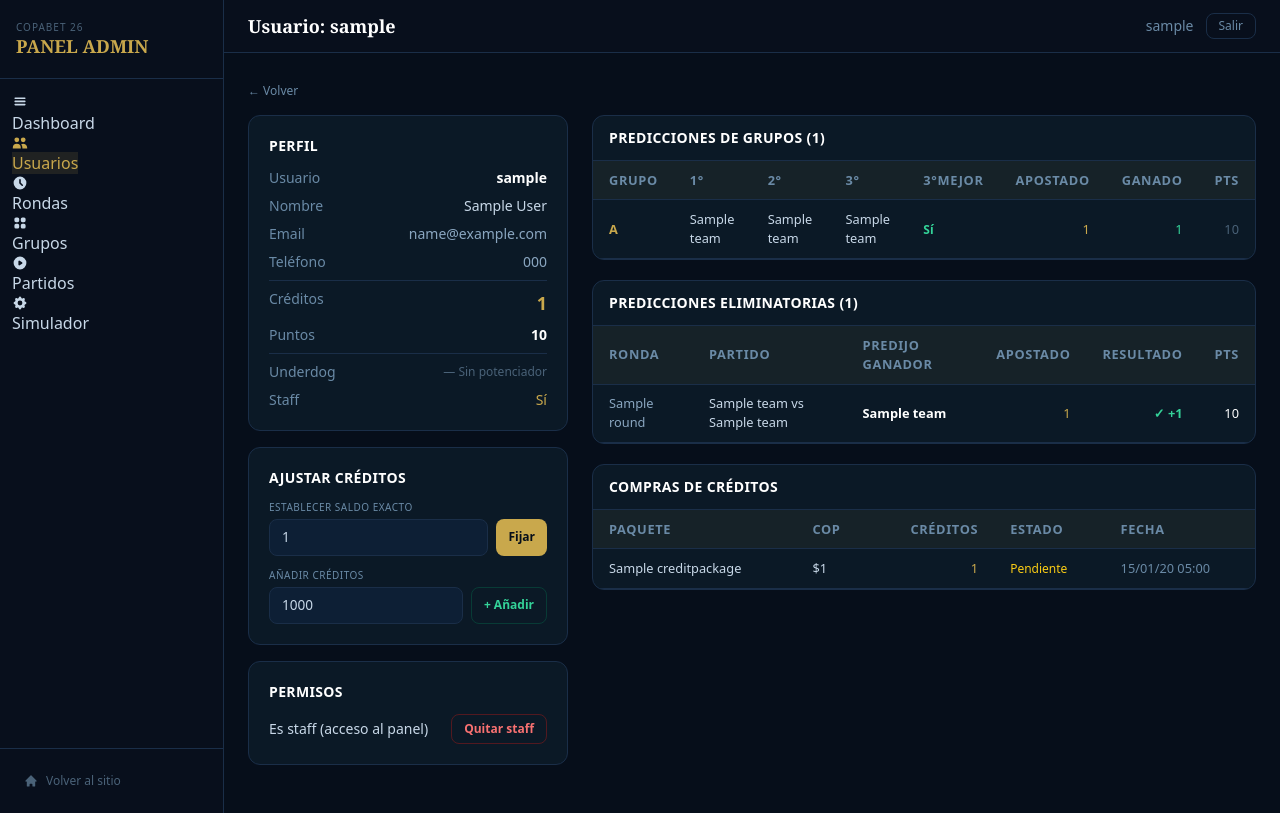
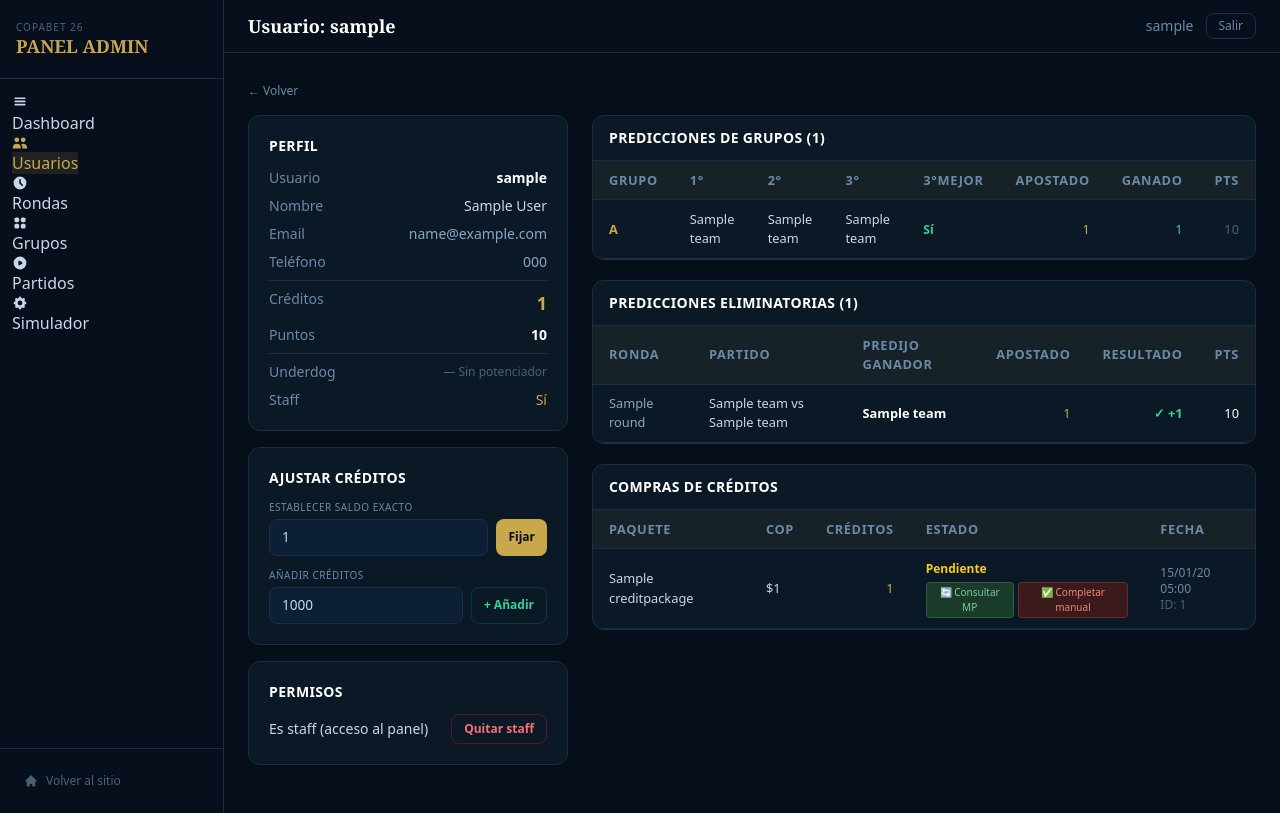
Before and after one commit to Dolopex/Wcpredictor, a Django app: page /panel/usuarios/1/ in a window 1280 px wide. Run offline with Django 5.2, Linux system fonts and the light colour scheme; a user stored in the database is signed in; tables that the repository leaves empty hold one stand-in row (values such as "Sample post"); some libraries are stand-ins or nearby versions.

Commit message:
feat: add apply_payment and force_complete actions to admin user panel

```diff
--- a/templates/admin_panel/user_detail.html
+++ b/templates/admin_panel/user_detail.html
@@ -165,11 +165,39 @@
             <td>${{ c.cop_paid|floatformat:0 }}</td>
             <td class="text-right text-gold">{{ c.credits_applied|crd }}</td>
             <td>
-              {% if c.status == 'completed' %}<span class="text-emerald-400 text-xs font-bold">Completada</span>
-              {% elif c.status == 'pending' %}<span class="text-yellow-400 text-xs">Pendiente</span>
-              {% else %}<span class="text-[#4A6278] text-xs">Cancelada</span>{% endif %}
+              {% if c.status == 'completed' %}
+                <span class="text-emerald-400 text-xs font-bold">Completada</span>
+              {% elif c.status == 'pending' %}
+                <span class="text-yellow-400 text-xs font-bold">Pendiente</span>
+                <div class="flex gap-1 mt-1">
+                  {% if c.mp_payment_id %}
+                  <form method="post" style="display:inline">
+                    {% csrf_token %}
+                    <input type="hidden" name="action" value="apply_payment">
+                    <input type="hidden" name="purchase_id" value="{{ c.id }}">
+                    <button type="submit"
+                      onclick="return confirm('¿Consultar MP y aplicar pago #{{ c.id }}?')"
+                      style="font-size:10px;padding:2px 7px;background:#1a3a2a;color:#7ec8a0;border:1px solid #2d6040;border-radius:4px;cursor:pointer;">
+                      🔄 Consultar MP
+                    </button>
+                  </form>
+                  {% endif %}
+                  <form method="post" style="display:inline">
+                    {% csrf_token %}
+                    <input type="hidden" name="action" value="force_complete">
+                    <input type="hidden" name="purchase_id" value="{{ c.id }}">
+                    <button type="submit"
+                      onclick="return confirm('¿Completar manualmente la compra #{{ c.id }} y desembolsar {{ c.credits_applied }} créditos?')"
+                      style="font-size:10px;padding:2px 7px;background:#3a1a1a;color:#f08080;border:1px solid #6a2a2a;border-radius:4px;cursor:pointer;">
+                      ✅ Completar manual
+                    </button>
+                  </form>
+                </div>
+              {% else %}
+                <span class="text-[#4A6278] text-xs">Cancelada</span>
+              {% endif %}
             </td>
-            <td class="text-[#6A8AA6]">{{ c.created_at|date:"d/m/y H:i" }}</td>
+            <td class="text-[#6A8AA6] text-xs">{{ c.created_at|date:"d/m/y H:i" }}<br><span class="text-[#4A6278]">ID: {{ c.mp_payment_id|default:"—" }}</span></td>
           </tr>
           {% endfor %}
         </tbody>
--- a/tournament/admin_views.py
+++ b/tournament/admin_views.py
@@ -89,30 +89,75 @@ def panel_user_detail(request, user_id):
 
     if request.method == 'POST':
         action = request.POST.get('action')
-        with transaction.atomic():
-            prof = UserProfile.objects.select_for_update().get(user=user)
-            if action == 'set_credits':
-                try:
-                    new_val = int(request.POST.get('credits', prof.credits))
-                except (ValueError, TypeError):
-                    messages.error(request, 'Valor de créditos inválido.')
-                    return redirect('tournament:panel_user_detail', user_id=user_id)
-                prof.credits = max(0, new_val)
-                prof.save(update_fields=['credits'])
-                messages.success(request, f'Créditos de {user.username} ajustados a {prof.credits:,}.')
-            elif action == 'add_credits':
-                try:
-                    amount = int(request.POST.get('amount', 0))
-                except (ValueError, TypeError):
-                    messages.error(request, 'Cantidad de créditos inválida.')
-                    return redirect('tournament:panel_user_detail', user_id=user_id)
-                prof.credits += amount
-                prof.save(update_fields=['credits'])
-                messages.success(request, f'+{amount:,} créditos agregados a {user.username}.')
-            elif action == 'set_staff':
-                user.is_staff = request.POST.get('is_staff') == '1'
-                user.save(update_fields=['is_staff'])
-                messages.success(request, 'Permisos actualizados.')
+
+        if action in ('set_credits', 'add_credits', 'set_staff'):
+            with transaction.atomic():
+                prof = UserProfile.objects.select_for_update().get(user=user)
+                if action == 'set_credits':
+                    try:
+                        new_val = int(request.POST.get('credits', prof.credits))
+                    except (ValueError, TypeError):
+                        messages.error(request, 'Valor de créditos inválido.')
+                        return redirect('tournament:panel_user_detail', user_id=user_id)
+                    prof.credits = max(0, new_val)
+                    prof.save(update_fields=['credits'])
+                    messages.success(request, f'Créditos de {user.username} ajustados a {prof.credits:,}.')
+                elif action == 'add_credits':
+                    try:
+                        amount = int(request.POST.get('amount', 0))
+                    except (ValueError, TypeError):
+                        messages.error(request, 'Cantidad de créditos inválida.')
+                        return redirect('tournament:panel_user_detail', user_id=user_id)
+                    prof.credits += amount
+                    prof.save(update_fields=['credits'])
+                    messages.success(request, f'+{amount:,} créditos agregados a {user.username}.')
+                elif action == 'set_staff':
+                    user.is_staff = request.POST.get('is_staff') == '1'
+                    user.save(update_fields=['is_staff'])
+                    messages.success(request, 'Permisos actualizados.')
+
+        elif action == 'apply_payment':
+            # Consult MP API and apply if approved
+            purchase_id = request.POST.get('purchase_id')
+            try:
+                purchase = CreditPurchase.objects.get(id=int(purchase_id), user=user)
+                if purchase.status != 'pending':
+                    messages.warning(request, f'La compra #{purchase_id} ya fue procesada ({purchase.status}).')
+                elif not purchase.mp_payment_id:
+                    messages.error(request, f'La compra #{purchase_id} no tiene payment_id de MP. Usa "Completar manualmente".')
+                else:
+                    from .views import _apply_payment
+                    with transaction.atomic():
+                        _apply_payment(purchase.mp_payment_id)
+                    purchase.refresh_from_db()
+                    if purchase.status == 'completed':
+                        messages.success(request, f'Pago aplicado: +{purchase.credits_applied:,} crd a {user.username}.')
+                    else:
+                        messages.warning(request, f'MP aún no aprueba la compra #{purchase_id} (estado MP: pendiente).')
+            except (CreditPurchase.DoesNotExist, ValueError):
+                messages.error(request, 'Compra no encontrada.')
+            except Exception as exc:
+                messages.error(request, f'Error al aplicar pago: {exc}')
+            return redirect('tournament:panel_user_detail', user_id=user_id)
+
+        elif action == 'force_complete':
+            # Forzar completado sin consultar MP (para pagos confirmados manualmente)
+            purchase_id = request.POST.get('purchase_id')
+            try:
+                with transaction.atomic():
+                    purchase = CreditPurchase.objects.select_for_update().get(id=int(purchase_id), user=user)
+                    if purchase.status != 'pending':
+                        messages.warning(request, f'La compra #{purchase_id} ya fue procesada ({purchase.status}).')
+                    else:
+                        purchase.status = 'completed'
+                        purchase.save(update_fields=['status'])
+                        profile = purchase.user.profile
+                        profile.credits += purchase.credits_applied
+                        profile.save(update_fields=['credits'])
+                        messages.success(request, f'Compra #{purchase_id} completada manualmente: +{purchase.credits_applied:,} crd a {user.username}.')
+            except (CreditPurchase.DoesNotExist, ValueError):
+                messages.error(request, 'Compra no encontrada.')
+
         return redirect('tournament:panel_user_detail', user_id=user_id)
 
     return render(request, 'admin_panel/user_detail.html', {
```
